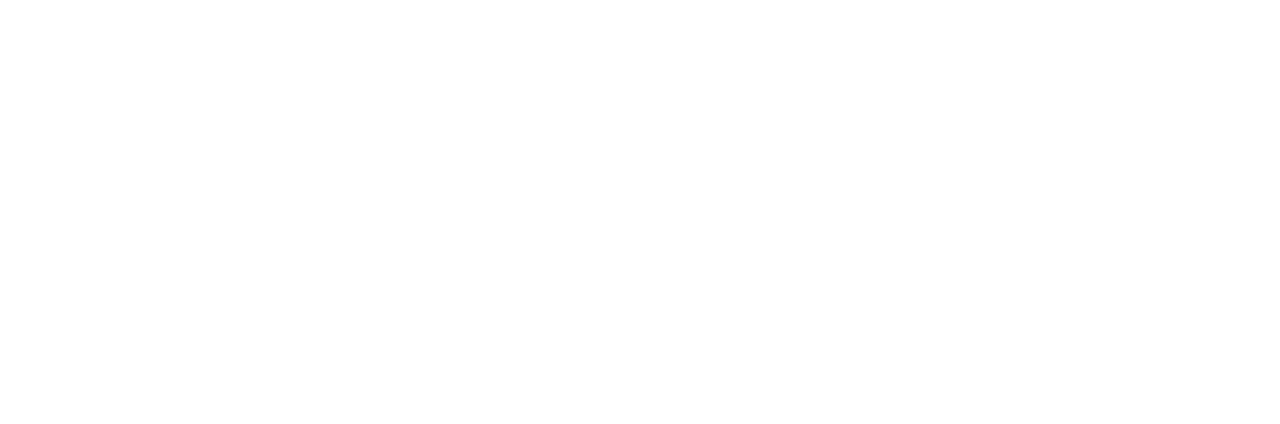
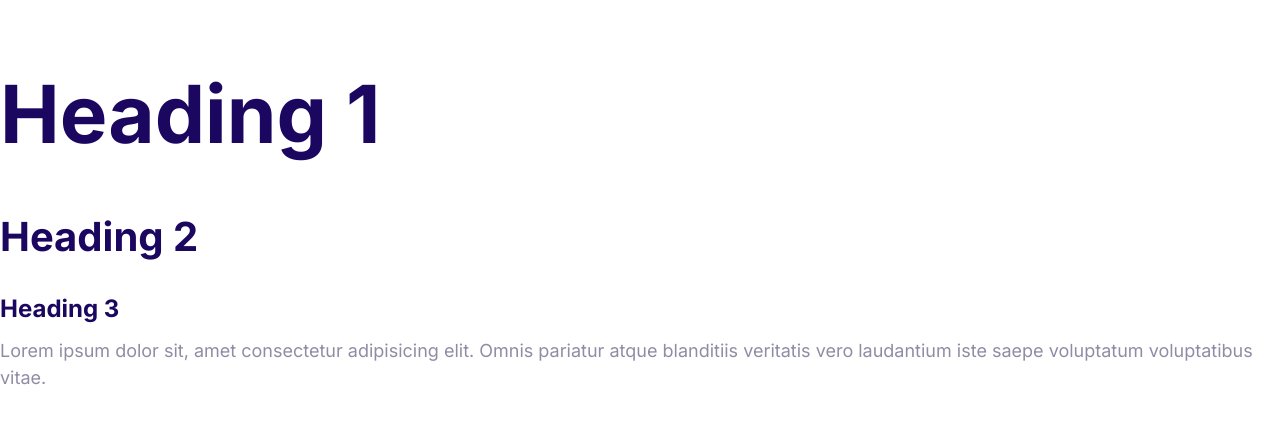
Before and after one commit to queency-koh/moshify, a plain HTML site: page index.html in a window 1280 px wide. Drawn offline with Linux system fonts and the light colour scheme.

Commit message:
Define the styles for the fonts

```diff
--- a/css/style.css
+++ b/css/style.css
@@ -5,3 +5,55 @@
   --color-headings: #1b0760;
   --color-body: #918ca4;
 }
+
+html {
+  font-size: 62.5%;
+}
+
+body {
+  font-family: "Inter", Arial, Helvetica, sans-serif;
+  font-size: 2.5rem;
+  line-height: 1.5;
+  color: var(--color-body);
+}
+
+h1,
+h2,
+h3 {
+  color: var(--color-headings);
+  margin-bottom: 1rem;
+}
+
+h1 {
+  font-size: 7rem;
+}
+
+h2 {
+  font-size: 4rem;
+}
+
+h3 {
+  font-size: 3rem;
+}
+
+p {
+  margin-top: 0;
+}
+
+@media screen and (min-width: 1024px) {
+  body {
+    font-size: 1.8rem;
+  }
+
+  h1 {
+    font-size: 8rem;
+  }
+
+  h2 {
+    font-size: 4rem;
+  }
+
+  h3 {
+    font-size: 2.4rem;
+  }
+}
--- a/index.html
+++ b/index.html
@@ -5,8 +5,22 @@
     <meta http-equiv="X-UA-Compatible" content="IE=edge" />
     <meta name="viewport" content="width=device-width, initial-scale=1.0" />
     <title>Document</title>
+    <link rel="preconnect" href="https://fonts.gstatic.com" />
+    <link
+      href="https://fonts.googleapis.com/css2?family=Inter:wght@400;700&display=swap"
+      rel="stylesheet"
+    />
     <link rel="stylesheet" href="css/normalize.css" />
     <link rel="stylesheet" href="css/style.css" />
   </head>
-  <body></body>
+  <body>
+    <h1>Heading 1</h1>
+    <h2>Heading 2</h2>
+    <h3>Heading 3</h3>
+    <p>
+      Lorem ipsum dolor sit, amet consectetur adipisicing elit. Omnis pariatur
+      atque blanditiis veritatis vero laudantium iste saepe voluptatum
+      voluptatibus vitae.
+    </p>
+  </body>
 </html>
```
